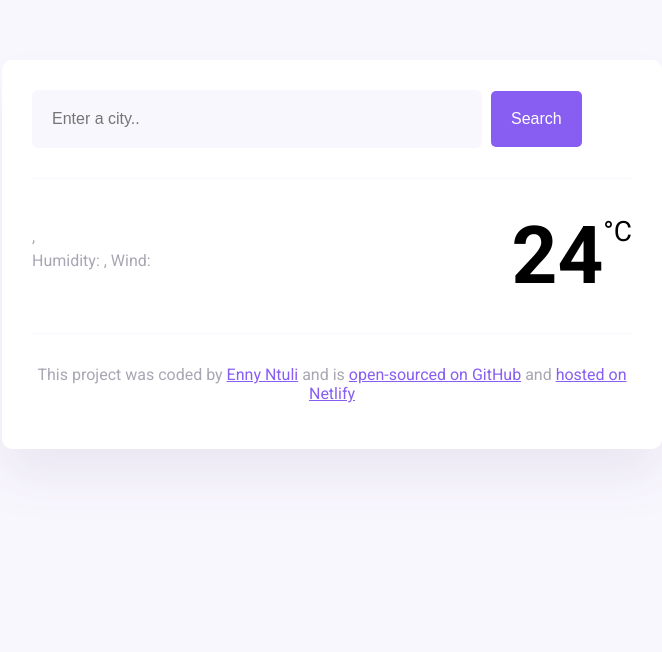
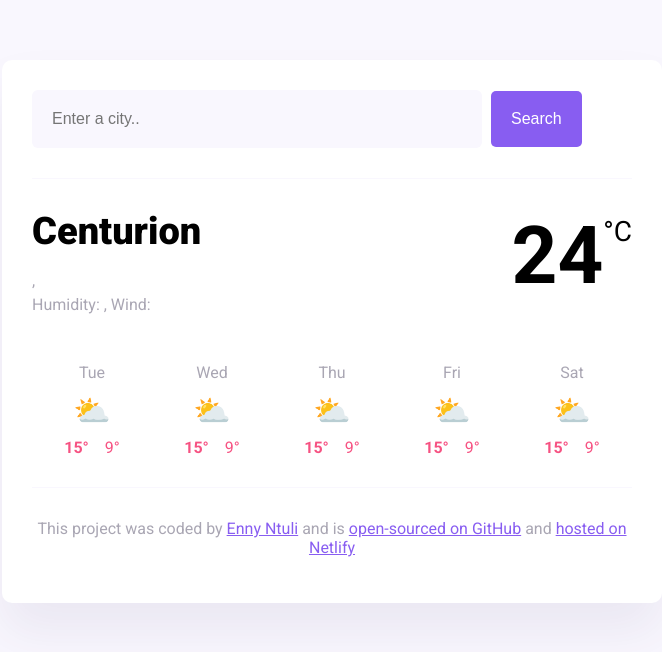
Before and after one commit to TheeEnnyWorld/WeatherApp, a plain HTML site: page index.html in a window 1280 px wide. Shown: the whole page, without its empty margins (308-970 px from the left). Drawn offline with nearby package versions, Linux system fonts and the light colour scheme; no server answers.

Commit message:
Added the forecast HTML from JavaScript

```diff
--- a/index.html
+++ b/index.html
@@ -28,7 +28,7 @@
       <main>
         <div class="current-weather">
           <div>
-            <h1 class="current-city" id="current-city"></h1>
+            <h1 class="current-city" id="current-city">Centurion</h1>
             <p class="current-details">
               <span id="time"></span>, <span id="description"></span><br />
               Humidity: <strong id="humidity"></strong>, Wind:
@@ -42,7 +42,9 @@
             ><span class="current-temperature-unit">°C</span>
           </div>
         </div>
+        <div class="weather-forecast" id="forecast"></div>
       </main>
+
       <footer>
         <p>
           This project was coded by
--- a/index.js
+++ b/index.js
@@ -80,3 +80,31 @@ function fetchTemperature(city) {
 
   axios.get(apiUrl).then(displayTemperature);
 }
+
+function displayForecast() {
+  let days = ["Tue", "Wed", "Thu", "Fri", "Sat"];
+  let forecastHtml = "";
+
+  days.forEach(function (day) {
+    forecastHtml =
+      forecastHtml +
+      `
+          <div class="weather-forecast-day">
+            <div class="weather-forecast-date">${day}</div>
+            <div class="weather-forecast-icon">⛅</div>
+            <div class="weather-forecast-temperatures">
+              <div class="weather-forecast-temperature">
+                <strong>15°</strong>
+              </div>
+              <div class="weather-forecast-temperature">9°</div>
+            </div>
+          </div>
+          `;
+  });
+
+  let forecastElement = document.querySelector("#forecast");
+  forecastElement.innerHTML = forecastHtml;
+}
+
+displayForecast();
+fetchTemperature("Centurion");
--- a/styles.css
+++ b/styles.css
@@ -86,7 +86,32 @@ main {
   font-size: 28px;
   margin-top: 6px;
 }
-
+.weather-forecast {
+  display: flex;
+  justify-content: space-around;
+  margin-top: 30px;
+}
+.weather-forecast-date {
+  text-align: center;
+  color: rgba(39, 33, 66, 0.4);
+  font-size: 16px;
+  line-height: 20px;
+  margin-bottom: 10px;
+}
+.weather-forecast-icon {
+  font-size: 30px;
+  text-align: center;
+}
+.weather-forecast-temperatures {
+  text-align: center;
+  color: #f65282;
+  margin-top: 10px;
+  display: flex;
+  justify-content: center;
+}
+.weather-forecast-temperature {
+  padding: 0 8px;
+}
 footer {
   border-top: 1px solid #f9f7fe;
   text-align: center;
```
